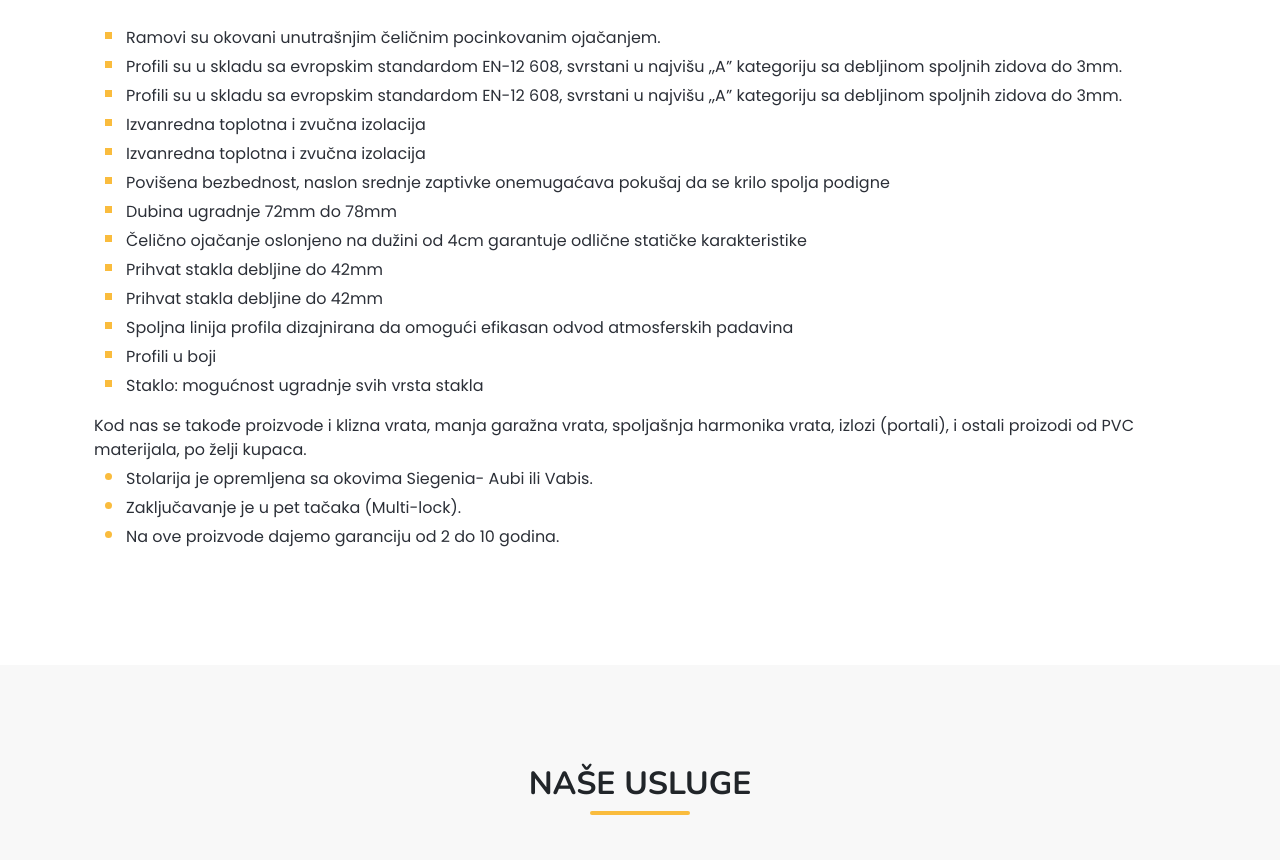
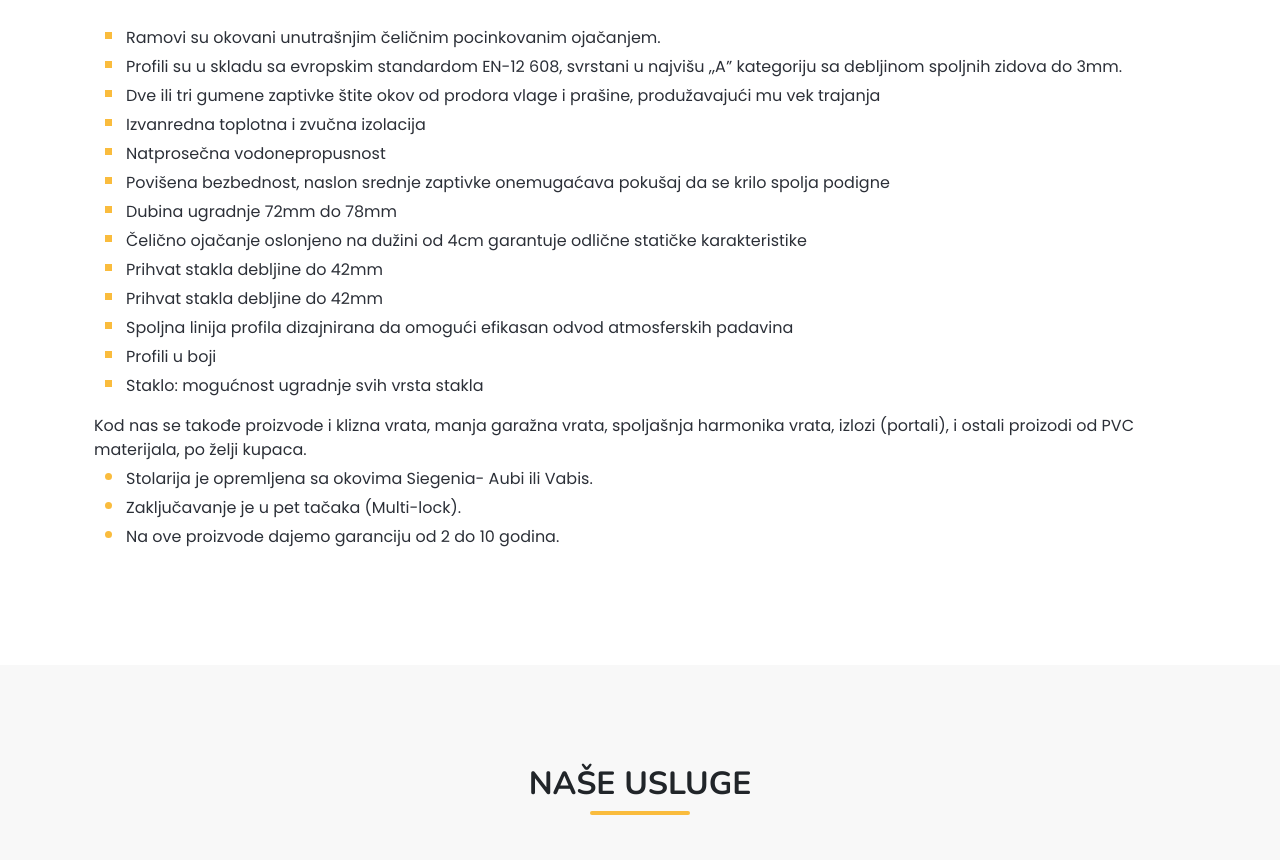
Before and after one commit to abdulazizch/rolometal, a plain HTML site: page index.html in a window 1280 px wide. Shown: the part 2369-3229 px from the top of the page. Drawn offline with Linux system fonts and the light colour scheme; a web font is replaced by a local one.

Commit message:
Menu Erros fixed

```diff
--- a/index.html
+++ b/index.html
@@ -268,9 +268,9 @@
                              <ul class="profiles-list ">
                                  <li>Ramovi su okovani unutrašnjim čeličnim pocinkovanim ojačanjem.</li>
                                  <li>Profili su u skladu sa evropskim standardom EN-12 608, svrstani u najvišu „A” kategoriju sa debljinom spoljnih zidova do 3mm.</li>
-                                 <li>Profili su u skladu sa evropskim standardom EN-12 608, svrstani u najvišu „A” kategoriju sa debljinom spoljnih zidova do 3mm.</li>
+                                 <li>Dve ili tri gumene zaptivke štite okov od prodora vlage i prašine, produžavajući mu vek trajanja</li>
                                  <li>Izvanredna toplotna i zvučna izolacija</li>
-                                 <li>Izvanredna toplotna i zvučna izolacija</li>
+                                 <li>Natprosečna vodonepropusnost</li>
                                  <li>Povišena bezbednost, naslon srednje zaptivke onemugaćava pokušaj da se krilo spolja podigne</li>
                                  <li>Dubina ugradnje 72mm do 78mm</li>
                                  <li>Čelično ojačanje oslonjeno na dužini od 4cm garantuje odlične statičke karakteristike</li>
```
